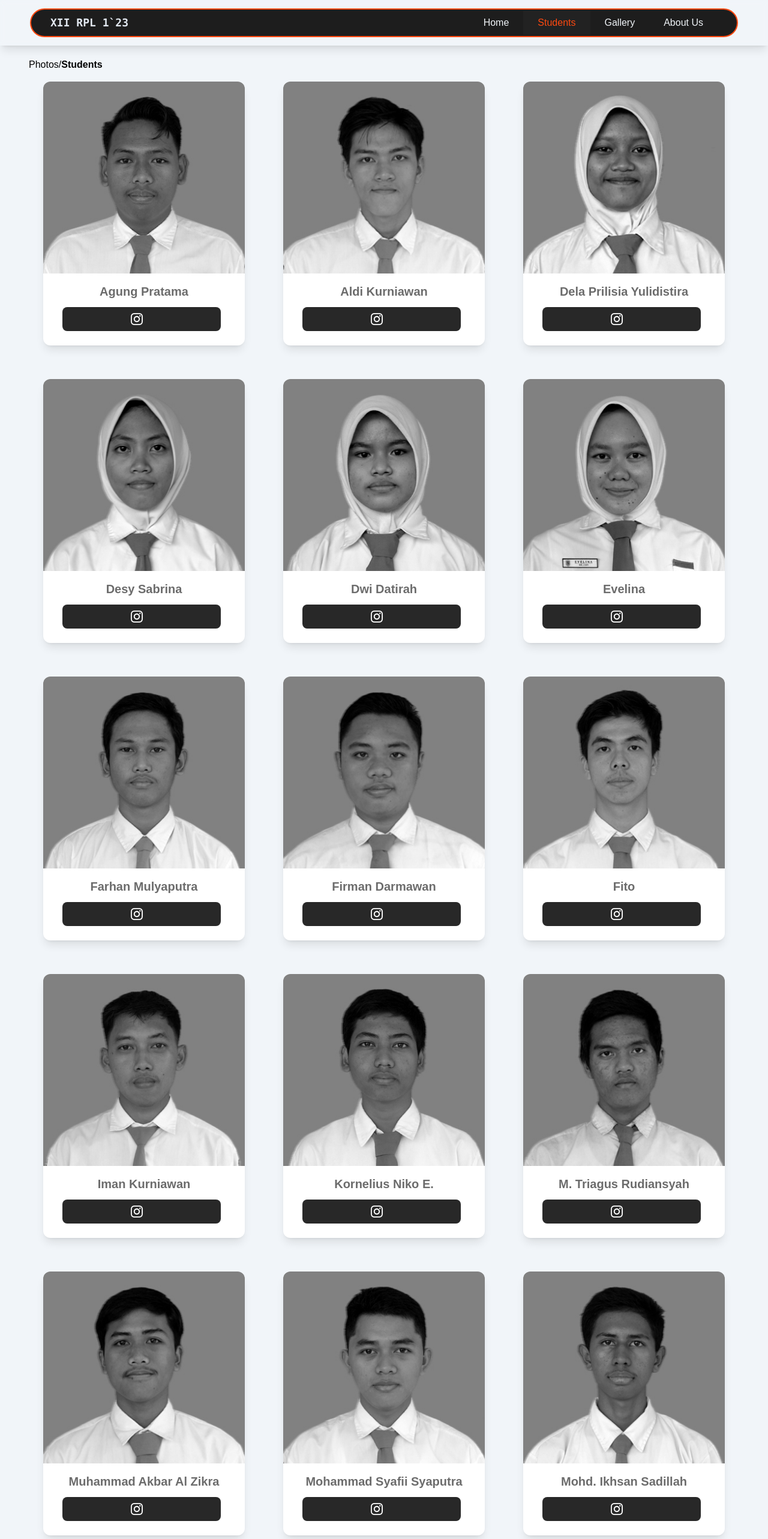
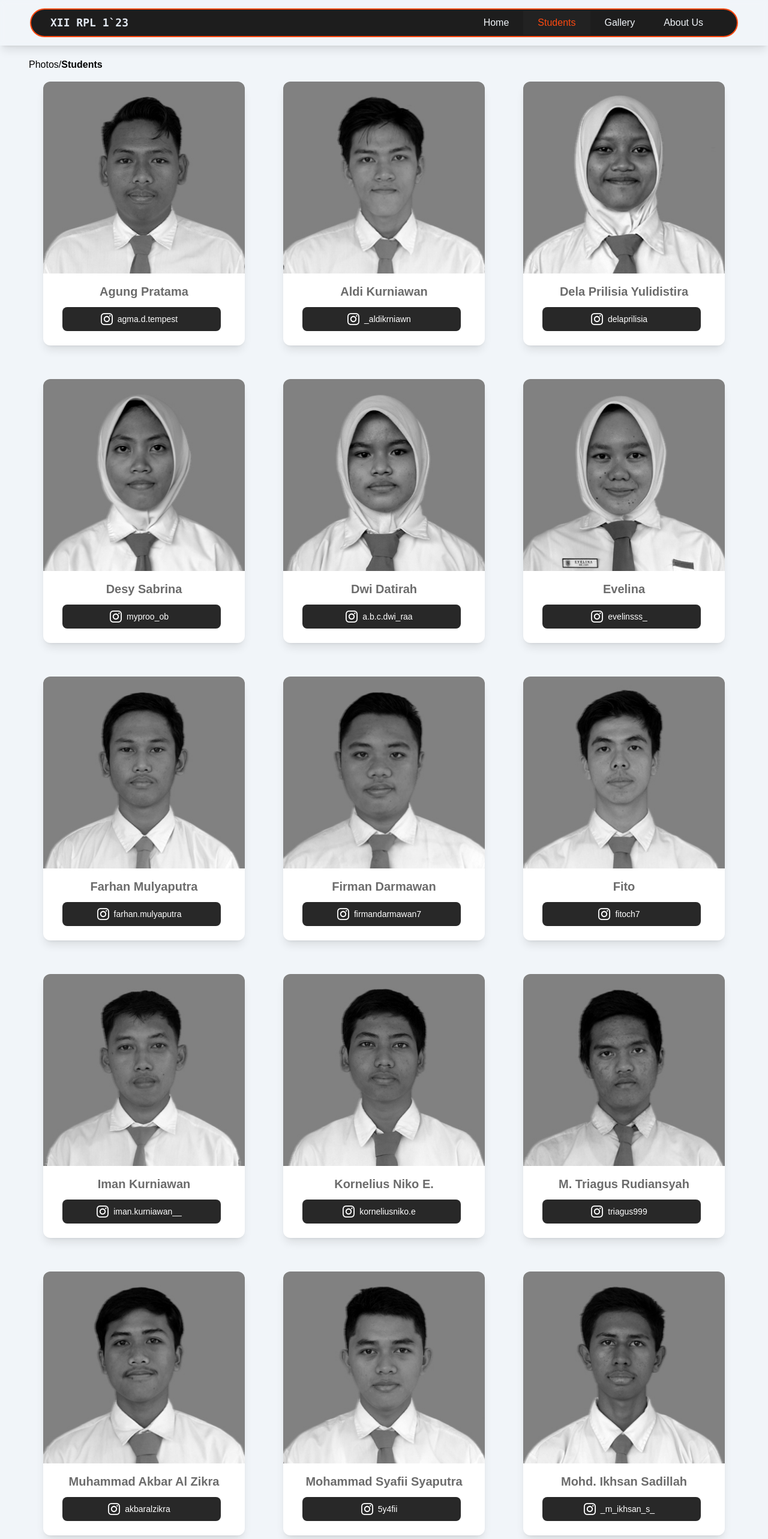
Before and after one commit to frhnn772/Web-Kelas, a Vue app: page /siswa in a window 1280 px wide. Shown: the top 2566 px of the page at 60% size. Built offline with nearby package versions, Linux system fonts and the light colour scheme; a web font is replaced by a local one.

Commit message:
username ig

```diff
--- a/src/assets/data/siswa.json
+++ b/src/assets/data/siswa.json
@@ -4,103 +4,103 @@
             {
                 "id_siswa": 1,
                 "nama_siswa": "Agung Pratama",
-                "username_ig": "",
+                "username_ig": "agma.d.tempest",
                 "foto_siswa":"siswa/1.jpg"
             },
             {
                 "id_siswa": 2,
                 "nama_siswa": "Aldi Kurniawan",
-                "username_ig": "",
+                "username_ig": "_aldikrniawn",
                 "foto_siswa":"siswa/2.jpg"
             },
             {
                 "id_siswa": 3,
                 "nama_siswa": "Dela Prilisia Yulidistira",
-                "username_ig": "",
+                "username_ig": "delaprilisia",
                 "foto_siswa":"siswa/3.jpg"
             },
             {
                 "id_siswa": 4,
                 "nama_siswa": "Desy Sabrina",
-                "username_ig": "",
+                "username_ig": "myproo_ob",
                 "foto_siswa":"siswa/4.jpg"
             },
             {
                 "id_siswa": 5,
                 "nama_siswa": "Dwi Datirah",
-                "username_ig": "",
+                "username_ig": "a.b.c.dwi_raa",
                 "foto_siswa":"siswa/5.jpg"
             },
             {
                 "id_siswa": 6,
                 "nama_siswa": "Evelina",
-                "username_ig": "",
+                "username_ig": "evelinsss_",
                 "foto_siswa":"siswa/6.jpg"
             },
             {
                 "id_siswa": 7,
                 "nama_siswa": "Farhan Mulyaputra",
-                "username_ig": "",
+                "username_ig": "farhan.mulyaputra",
                 "foto_siswa":"siswa/7.jpg"
             },
             {
                 "id_siswa": 8,
                 "nama_siswa": "Firman Darmawan",
-                "username_ig": "",
+                "username_ig": "firmandarmawan7",
                 "foto_siswa":"siswa/8.jpg"
             },
             {
                 "id_siswa": 9,
                 "nama_siswa": "Fito",
-                "username_ig": "",
+                "username_ig": "fitoch7",
                 "foto_siswa":"siswa/9.jpg"
             },
             {
                 "id_siswa": 10,
                 "nama_siswa": "Iman Kurniawan",
-                "username_ig": "",
+                "username_ig": "iman.kurniawan__",
                 "foto_siswa":"siswa/10.jpg"
             },
             {
                 "id_siswa": 11,
                 "nama_siswa": "Kornelius Niko E.",
-                "username_ig": "",
+                "username_ig": "korneliusniko.e",
                 "foto_siswa":"siswa/11.jpg"
             },
             {
                 "id_siswa": 12,
                 "nama_siswa": "M. Triagus Rudiansyah",
-                "username_ig": "",
+                "username_ig": "triagus999",
                 "foto_siswa":"siswa/12.jpg"
             },
             {
                 "id_siswa": 13,
                 "nama_siswa": "Muhammad Akbar Al Zikra",
-                "username_ig": "",
+                "username_ig": "akbaralzikra",
                 "foto_siswa":"siswa/13.jpg"
             },
             {
                 "id_siswa": 14,
                 "nama_siswa": "Mohammad Syafii Syaputra",
-                "username_ig": "",
+                "username_ig": "5y4fii",
                 "foto_siswa":"siswa/14.jpg"
             },
             {
                 "id_siswa": 15,
                 "nama_siswa": "Mohd. Ikhsan Sadillah",
-                "username_ig": "",
+                "username_ig": "_m_ikhsan_s_",
                 "foto_siswa":"siswa/15.jpg"
             },
             {
                 "id_siswa": 16,
                 "nama_siswa": "Muh. Rizkal Setiawan",
-                "username_ig": "",
+                "username_ig": "muh.rizkalsetiawan",
                 "foto_siswa":"siswa/16.jpg"
             },
             {
                 "id_siswa": 17,
                 "nama_siswa": "M. Dimas Yudi Pratama",
-                "username_ig": "",
+                "username_ig": "dimasyudi_07",
                 "foto_siswa":"siswa/17.jpg"
             },
             {
@@ -112,13 +112,13 @@
             {
                 "id_siswa": 19,
                 "nama_siswa": "M. Fadillah Atha Wardana",
-                "username_ig": "",
+                "username_ig": "fadillathw._",
                 "foto_siswa":"siswa/19.jpg"
             },
             {
                 "id_siswa": 20,
                 "nama_siswa": "Muhammad Farhan Zalwa",
-                "username_ig": "",
+                "username_ig": "mhdfarhan_4",
                 "foto_siswa":"siswa/20.jpg"
             },
             {
@@ -130,73 +130,73 @@
             {
                 "id_siswa": 22,
                 "nama_siswa": "Muhammad Sofian",
-                "username_ig": "",
+                "username_ig": "mhd_sofian__",
                 "foto_siswa":"siswa/22.jpg"
             },
             {
                 "id_siswa": 23,
                 "nama_siswa": "Raihan Naufal Yanda",
-                "username_ig": "",
+                "username_ig": "rayhannaufallyanda",
                 "foto_siswa":"siswa/23.jpg"
             },
             {
                 "id_siswa": 24,
                 "nama_siswa": "Regi Wiyanda",
-                "username_ig": "",
+                "username_ig": "regiwynd2",
                 "foto_siswa":"siswa/24.jpg"
             },
             {
                 "id_siswa": 25,
                 "nama_siswa": "Rendi",
-                "username_ig": "",
+                "username_ig": "rendi_dimor",
                 "foto_siswa":"siswa/25.jpg"
             },
             {
                 "id_siswa": 26,
                 "nama_siswa": "Romy Andrian",
-                "username_ig": "",
+                "username_ig": "romyadrn_",
                 "foto_siswa":"siswa/26.jpg"
             },
             {
                 "id_siswa": 27,
                 "nama_siswa": "Shalawat Nabila Arrafi",
-                "username_ig": "",
+                "username_ig": "shalawat_nabila_arrafi",
                 "foto_siswa":"siswa/27.jpg"
             },
             {
                 "id_siswa": 28,
                 "nama_siswa": "Teddy Ramadhan",
-                "username_ig": "",
+                "username_ig": "tdy.ramadhan",
                 "foto_siswa":"siswa/28.jpg"
             },
             {
                 "id_siswa": 29,
                 "nama_siswa": "Tinta Thania Nadhilah Putri",
-                "username_ig": "",
+                "username_ig": "tinthnia",
                 "foto_siswa":"siswa/29.jpg"
             },
             {
                 "id_siswa": 30,
                 "nama_siswa": "Wahyu",
-                "username_ig": "",
+                "username_ig": "binaramerta._",
                 "foto_siswa":"siswa/30.jpg"
             },
             {
                 "id_siswa": 31,
                 "nama_siswa": "Yoga Dwi Pujakusuma",
-                "username_ig": "",
+                "username_ig": "yoga_dpk",
                 "foto_siswa":"siswa/31.jpg"
             },
             {
                 "id_siswa": 32,
                 "nama_siswa": "Yurisha Anindya",
-                "username_ig": "",
+                "username_ig": "yurisha_anindya",
                 "foto_siswa":"siswa/32.jpg"
             },
             {
                 "id_siswa": 33,
                 "nama_siswa": "Zhea Aulia",
-                "username_ig": "",
+                "username_ig": "zheaulis",
                 "foto_siswa":"siswa/33.jpg"
             }
 	]
--- a/src/components/CardComponents.vue
+++ b/src/components/CardComponents.vue
@@ -16,6 +16,7 @@
           {{ siswa.nama_siswa }}
         </h1>
         <a
+          :href="url.ig +  siswa.username_ig"
           target="_blank"
           class="parallax hover:-translate-y-0.5 hover:-translate-x-0.5 text-white flex items-center justify-center bg-[#24292F] hover:bg-[#24292F]/90 focus:ring-2 focus:outline-none focus:ring-primary font-medium rounded-lg text-sm px-5 py-2.5 text-center mr-2 mb-2"
         >
@@ -37,7 +38,14 @@
   </div>
 </template>
 <script>
+import { ref } from 'vue';
 export default {
   props: ["dataSiswa"],
+  setup() {
+    const url = ref({
+    ig: "https://instagram.com/"
+})
+return {url}
+  }
 };
 </script>
```
